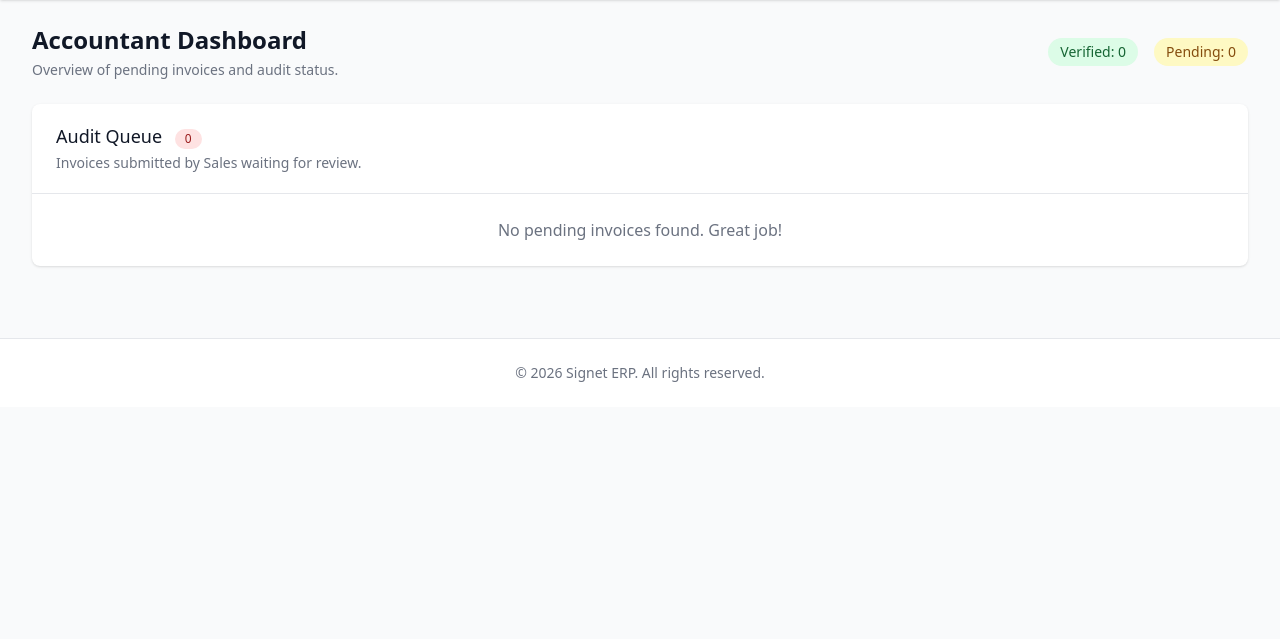
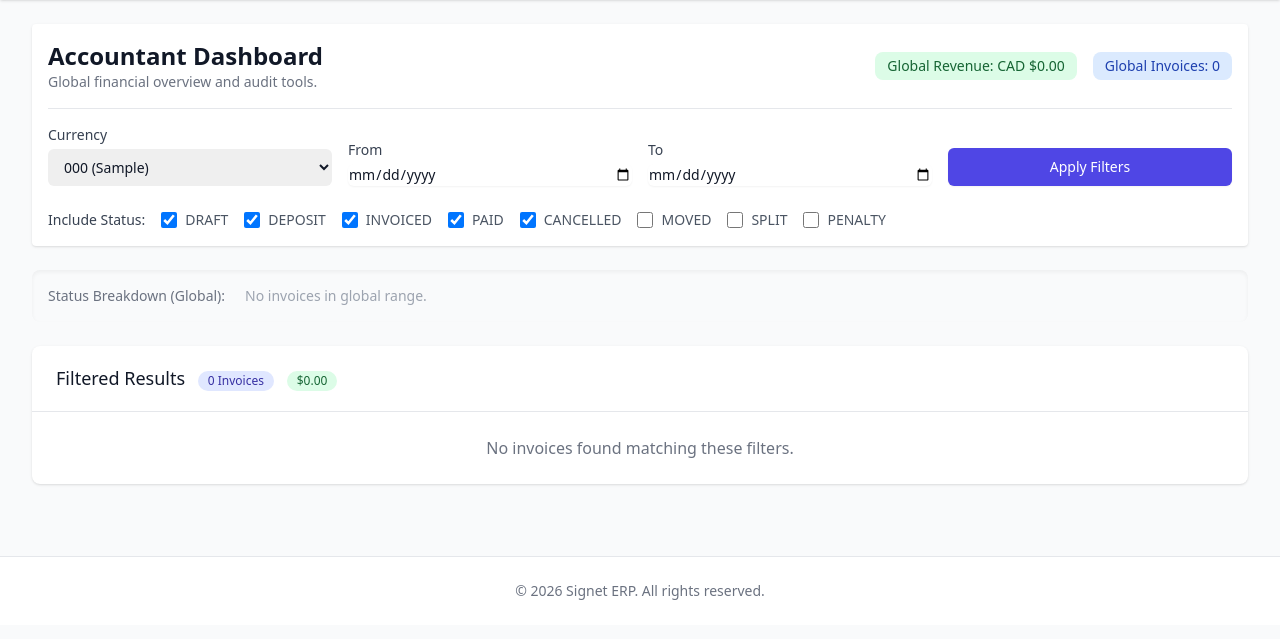
Before and after one commit to vladlinhg/Signet-AWS, a Django app: page /accountant/dashboard/ in a window 1280 px wide. Shown: the part 65-704 px from the top of the page. Run offline with Django 5.2, Linux system fonts and the light colour scheme; a user stored in the database is signed in; tables that the repository leaves empty hold one stand-in row (values such as "Sample post"); some libraries are stand-ins or nearby versions.

Commit message:
mvp finished

```diff
--- a/src/apps/invoices/models.py
+++ b/src/apps/invoices/models.py
@@ -42,10 +42,6 @@
         MOVED = 'MOVED', 'Moved'
         SPLIT = 'SPLIT', 'Split'
         PENALTY = 'PENALTY', 'Penalty'
-        # Restored Legacy Statuses for Compatibility
-        SUBMITTED = 'SUBMITTED', 'Submitted for Audit'
-        NEEDS_FIX = 'NEEDS_FIX', 'Needs Fix'
-        VERIFIED = 'VERIFIED', 'Verified'
 
     class Language(models.TextChoices):
         ENGLISH = 'EN', 'English'
--- a/src/engine/pages/accountant/views.py
+++ b/src/engine/pages/accountant/views.py
@@ -12,16 +12,78 @@
 @user_passes_test(is_accountant)
 def accountant_dashboard(request):
     """
-    Main dashboard for the Accountant.
-    Shows 'Submitted' invoices (Priority) and recent 'Verified' ones.
+    Main dashboard for the Accountant (Remastered).
+    Features: Global Filters (Status, Currency, Time), Status Breakdown.
     """
-    # Priority: Submitted invoices needing audit
-    audit_queue = Invoice.objects.filter(status=Invoice.Status.SUBMITTED).order_by('created_at')
+    from django.db.models import Sum, Count, Q
+    from django.utils import timezone
+    from apps.currencies.models import Currency
 
-    # Stats
+    # --- 1. Filter Parameters ---
+    selected_currency_code = request.GET.get('currency', 'CAD')
+    selected_statuses = request.GET.getlist('status')
+    date_from = request.GET.get('date_from')
+    date_to = request.GET.get('date_to')
+
+    # Defaults
+    available_currencies = Currency.objects.all()
+    if not selected_statuses:
+        # Default Filter: Active statuses + Cancelled?
+        # User wants to enable Cancelled by default if they select it,
+        # but what is the initial land state?
+        # Let's include everything commonly relevant.
+        selected_statuses = [
+            Invoice.Status.INVOICED,
+            Invoice.Status.PAID,
+            Invoice.Status.DEPOSIT,
+            Invoice.Status.DRAFT,
+            Invoice.Status.CANCELLED # Included for visibility as per recent request?
+            # Or maybe let user select it.
+        ]
+
+    # --- 2. Base Query (Global Scope) ---
+    # Global Scope = Currency + Date (IGNORING Status)
+    global_qs = Invoice.objects.all().select_related('currency', 'sales_agent')
+    global_qs = global_qs.filter(currency__code=selected_currency_code)
+
+    if date_from:
+        global_qs = global_qs.filter(created_at__date__gte=date_from)
+    if date_to:
+        global_qs = global_qs.filter(created_at__date__lte=date_to)
+
+    # --- 3. Global Metrics (Header / Top) ---
+    global_revenue = global_qs.aggregate(s=Sum('total_amount'))['s'] or 0
+    global_invoice_count = global_qs.count()
+
+    # --- 4. Status Breakdown ---
+    # Breakdown of the Global Scope so user sees the distribution available
+    status_counts = global_qs.values('status').annotate(count=Count('id')).order_by('status')
+    status_map = {item['status']: item['count'] for item in status_counts}
+
+    # --- 5. Filtered Scope (Applied Statuses) ---
+    filtered_qs = global_qs.filter(status__in=selected_statuses).order_by('-created_at', '-total_amount')
+
+    # --- 6. Filtered Metrics (Table Area) ---
+    filtered_revenue = filtered_qs.aggregate(s=Sum('total_amount'))['s'] or 0
+    filtered_invoice_count = filtered_qs.count()
+
     context = {
-        'audit_queue': audit_queue,
-        'verified_count': Invoice.objects.filter(status=Invoice.Status.VERIFIED).count(),
-        'pending_count': audit_queue.count(),
+        # Data
+        'invoices': filtered_qs,
+        'status_map': status_map,
+
+        # Metrics
+        'global_revenue': global_revenue,
+        'global_invoice_count': global_invoice_count,
+        'filtered_revenue': filtered_revenue,
+        'filtered_invoice_count': filtered_invoice_count,
+
+        # Filter Context
+        'available_currencies': available_currencies,
+        'selected_currency_code': selected_currency_code,
+        'available_statuses': Invoice.Status.values,
+        'selected_statuses': selected_statuses,
+        'date_from': date_from,
+        'date_to': date_to,
     }
     return render(request, 'roles/accountant/dashboard.html', context)
--- a/src/engine/pages/marketing/views.py
+++ b/src/engine/pages/marketing/views.py
@@ -26,7 +26,7 @@
     # Status: Default to 'real' revenue if empty
     selected_statuses = request.GET.getlist('status')
     if not selected_statuses:
-        selected_statuses = [Invoice.Status.PAID, Invoice.Status.DEPOSIT, Invoice.Status.INVOICED, Invoice.Status.VERIFIED]
+        selected_statuses = [Invoice.Status.PAID, Invoice.Status.DEPOSIT, Invoice.Status.INVOICED]
 
     # Currency: Default to CAD or first available
     selected_currency_code = request.GET.get('currency', 'CAD')
--- a/src/templates/roles/accountant/dashboard.html
+++ b/src/templates/roles/accountant/dashboard.html
@@ -1,76 +1,161 @@
 {% extends 'base.html' %}
 
-{% block title %}Dashboard - Signet ERP{% endblock %}
+{% block title %}Accountant Dashboard - Signet ERP{% endblock %}
 
 {% block content %}
 <div class="space-y-6">
-    <!-- Header -->
-    <div class="sm:flex sm:items-center sm:justify-between">
-        <div>
-            <h1 class="text-2xl font-bold text-gray-900">Accountant Dashboard</h1>
-            <p class="mt-1 text-sm text-gray-500">Overview of pending invoices and audit status.</p>
-        </div>
-        <div class="mt-4 sm:mt-0">
-            <div class="flex space-x-4 text-sm text-gray-600">
-                <span class="px-3 py-1 bg-green-100 text-green-800 rounded-full font-medium">Verified: {{ verified_count }}</span>
-                <span class="px-3 py-1 bg-yellow-100 text-yellow-800 rounded-full font-medium">Pending: {{ pending_count }}</span>
+    <!-- 1. Header & Filters -->
+    <div class="bg-white p-4 rounded shadow">
+        <div class="sm:flex sm:items-center sm:justify-between mb-4">
+            <div>
+                <h1 class="text-2xl font-bold text-gray-900">Accountant Dashboard</h1>
+                <p class="text-sm text-gray-500">Global financial overview and audit tools.</p>
+            </div>
+             <div class="mt-4 sm:mt-0">
+                <div class="flex space-x-4 text-sm text-gray-600">
+                    <!-- GLOBAL METRICS (Ignores Status Filter) -->
+                    <span class="px-3 py-1 bg-green-100 text-green-800 rounded-lg font-medium" title="All Statuses in Selected Currency/Time">
+                        Global Revenue: {{ selected_currency_code }} ${{ global_revenue|floatformat:2 }}
+                    </span>
+                    <span class="px-3 py-1 bg-blue-100 text-blue-800 rounded-lg font-medium" title="All Statuses in Selected Currency/Time">
+                        Global Invoices: {{ global_invoice_count }}
+                    </span>
+                </div>
             </div>
         </div>
+
+        <!-- Filter Form -->
+        <form method="get" class="grid grid-cols-1 md:grid-cols-4 gap-4 items-end border-t pt-4">
+            <!-- Currency -->
+            <div>
+                <label class="block text-sm font-medium text-gray-700">Currency</label>
+                <select name="currency" class="mt-1 block w-full pl-3 pr-10 py-2 text-base border-gray-300 focus:outline-none focus:ring-indigo-500 focus:border-indigo-500 sm:text-sm rounded-md">
+                    {% for curr in available_currencies %}
+                    <option value="{{ curr.code }}" {% if curr.code == selected_currency_code %}selected{% endif %}>
+                        {{ curr.code }} ({{ curr.symbol }})
+                    </option>
+                    {% endfor %}
+                </select>
+            </div>
+
+            <!-- Date Range -->
+            <div>
+                <label class="block text-sm font-medium text-gray-700">From</label>
+                <input type="date" name="date_from" value="{{ date_from|default:'' }}"
+                       class="mt-1 block w-full border-gray-300 rounded-md shadow-sm focus:ring-indigo-500 focus:border-indigo-500 sm:text-sm">
+            </div>
+            <div>
+                <label class="block text-sm font-medium text-gray-700">To</label>
+                <input type="date" name="date_to" value="{{ date_to|default:'' }}"
+                       class="mt-1 block w-full border-gray-300 rounded-md shadow-sm focus:ring-indigo-500 focus:border-indigo-500 sm:text-sm">
+            </div>
+
+            <!-- Apply Button -->
+            <div>
+                <button type="submit" class="w-full inline-flex justify-center py-2 px-4 border border-transparent shadow-sm text-sm font-medium rounded-md text-white bg-indigo-600 hover:bg-indigo-700 focus:outline-none">
+                    Apply Filters
+                </button>
+            </div>
+
+            <!-- Status (Multi-Select) -->
+            <div class="md:col-span-4 flex flex-wrap items-center gap-4 mt-2">
+                <span class="text-sm font-medium text-gray-700">Include Status:</span>
+                {% for status in available_statuses %}
+                <label class="inline-flex items-center">
+                    <input type="checkbox" name="status" value="{{ status }}"
+                           {% if status in selected_statuses %}checked{% endif %}
+                           class="form-checkbox h-4 w-4 text-indigo-600 transition duration-150 ease-in-out">
+                    <span class="ml-2 text-sm text-gray-600">{{ status }}</span>
+                </label>
+                {% endfor %}
+            </div>
+        </form>
     </div>
 
-    <!-- Audit Queue Section -->
+    <!-- 2. Status Breakdown Bar (Based on Global Scope to show availability) -->
+    <div class="bg-gray-50 p-4 rounded-lg shadow-inner flex flex-wrap gap-3">
+        <span class="text-sm font-medium text-gray-500 self-center mr-2">Status Breakdown (Global):</span>
+        {% for status, count in status_map.items %}
+        <span class="px-3 py-1 rounded-full text-xs font-semibold bg-white border border-gray-200 text-gray-700 shadow-sm">
+            {{ status }}: <span class="text-indigo-600">{{ count }}</span>
+        </span>
+        {% empty %}
+        <span class="text-sm text-gray-400">No invoices in global range.</span>
+        {% endfor %}
+    </div>
+
+    <!-- 3. Invoices Table (Filtered) -->
     <div class="bg-white shadow overflow-hidden sm:rounded-lg">
-        <div class="px-4 py-5 sm:px-6 border-b border-gray-200">
+        <div class="px-4 py-5 sm:px-6 border-b border-gray-200 flex justify-between items-center">
             <h3 class="text-lg leading-6 font-medium text-gray-900">
-                Audit Queue <span
-                    class="ml-2 inline-flex items-center px-2.5 py-0.5 rounded-full text-xs font-medium bg-red-100 text-red-800">{{ audit_queue.count }}</span>
+                Filtered Results
+                <!-- FILTERED METRICS (Respects Status Filters) -->
+                <span class="ml-2 inline-flex items-center px-2.5 py-0.5 rounded-full text-xs font-medium bg-indigo-100 text-indigo-800">
+                    {{ filtered_invoice_count }} Invoices
+                </span>
+                <span class="ml-2 inline-flex items-center px-2.5 py-0.5 rounded-full text-xs font-medium bg-green-100 text-green-800">
+                    ${{ filtered_revenue|floatformat:2 }}
+                </span>
             </h3>
-            <p class="mt-1 max-w-2xl text-sm text-gray-500">Invoices submitted by Sales waiting for review.</p>
+            <!-- Optional: CSV Export Button could go here -->
         </div>
 
-        {% if audit_queue %}
-        <ul class="divide-y divide-gray-200">
-            {% for invoice in audit_queue %}
-            <li>
-                <a href="{% url 'invoice_audit_detail' invoice.pk %}" class="block hover:bg-gray-50">
-                    <div class="px-4 py-4 sm:px-6">
-                        <div class="flex items-center justify-between">
-                            <p class="text-sm font-medium text-indigo-600 truncate">
+        {% if invoices %}
+        <div class="overflow-x-auto">
+            <table class="min-w-full divide-y divide-gray-200">
+                <thead class="bg-gray-50">
+                    <tr>
+                        <th class="px-6 py-3 text-left text-xs font-medium text-gray-500 uppercase">Invoice #</th>
+                        <th class="px-6 py-3 text-left text-xs font-medium text-gray-500 uppercase">Client</th>
+                        <th class="px-6 py-3 text-left text-xs font-medium text-gray-500 uppercase">Agent</th>
+                        <th class="px-6 py-3 text-left text-xs font-medium text-gray-500 uppercase">Amount</th>
+                        <th class="px-6 py-3 text-left text-xs font-medium text-gray-500 uppercase">Status</th>
+                        <th class="px-6 py-3 text-left text-xs font-medium text-gray-500 uppercase">Date</th>
+                        <th class="px-6 py-3 text-right text-xs font-medium text-gray-500 uppercase">Action</th>
+                    </tr>
+                </thead>
+                <tbody class="bg-white divide-y divide-gray-200">
+                    {% for invoice in invoices %}
+                    <tr class="hover:bg-gray-50">
+                        <td class="px-6 py-4 whitespace-nowrap text-sm font-medium text-indigo-600">
+                            <a href="{% url 'invoice_audit_detail' invoice.pk %}" class="hover:text-indigo-900">
                                 {{ invoice.invoice_number }}
-                            </p>
-                            <div class="ml-2 flex-shrink-0 flex">
-                                <p
-                                    class="px-2 inline-flex text-xs leading-5 font-semibold rounded-full bg-yellow-100 text-yellow-800">
-                                    {{ invoice.get_status_display }}
-                                </p>
-                            </div>
-                        </div>
-                        <div class="mt-2 sm:flex sm:justify-between">
-                            <div class="sm:flex">
-                                <p class="flex items-center text-sm text-gray-500">
-                                    Client: {{ invoice.client }}
-                                </p>
-                                <p class="mt-2 flex items-center text-sm text-gray-500 sm:mt-0 sm:ml-6">
-                                    Agent: {{ invoice.sales_agent.username }}
-                                </p>
-                            </div>
-                            <div class="mt-2 flex items-center text-sm text-gray-500 sm:mt-0">
-                                <p>
-                                    Total: <span class="font-bold text-gray-900">${{ invoice.total_amount }}</span>
-                                </p>
-                                <p class="ml-6 text-xs text-gray-400">
-                                    {{ invoice.created_at|date:"M d, Y" }}
-                                </p>
-                            </div>
-                        </div>
-                    </div>
-                </a>
-            </li>
-            {% endfor %}
-        </ul>
+                            </a>
+                        </td>
+                        <td class="px-6 py-4 whitespace-nowrap text-sm text-gray-500">
+                             {% with first_item=invoice.items.first %}
+                                {{ first_item.client.first_name }} {{ first_item.client.last_name }}
+                             {% endwith %}
+                        </td>
+                        <td class="px-6 py-4 whitespace-nowrap text-sm text-gray-500">
+                            {{ invoice.sales_agent.username }}
+                        </td>
+                        <td class="px-6 py-4 whitespace-nowrap text-sm text-gray-900">
+                            {{ invoice.currency.symbol }}{{ invoice.total_amount }}
+                        </td>
+                        <td class="px-6 py-4 whitespace-nowrap">
+                            <span class="px-2 inline-flex text-xs leading-5 font-semibold rounded-full
+                                {% if invoice.status == 'PAID' %}bg-green-100 text-green-800
+                                {% elif invoice.status == 'CANCELLED' %}bg-red-100 text-red-800
+                                {% elif invoice.status == 'DEPOSIT' %}bg-blue-100 text-blue-800
+                                {% else %}bg-yellow-100 text-yellow-800{% endif %}">
+                                {{ invoice.get_status_display }}
+                            </span>
+                        </td>
+                        <td class="px-6 py-4 whitespace-nowrap text-sm text-gray-500">
+                            {{ invoice.created_at|date:"M d, Y" }}
+                        </td>
+                        <td class="px-6 py-4 whitespace-nowrap text-right text-sm font-medium">
+                            <a href="{% url 'admin:invoices_invoice_change' invoice.pk %}" class="text-indigo-600 hover:text-indigo-900">Edit</a>
+                        </td>
+                    </tr>
+                    {% endfor %}
+                </tbody>
+            </table>
+        </div>
         {% else %}
         <div class="p-6 text-center text-gray-500">
-            No pending invoices found. Great job!
+            No invoices found matching these filters.
         </div>
         {% endif %}
     </div>
```
Also changed, not shown: src/engine/pages/manager/views.py (+66 -18 lines), src/engine/pages/sales/views.py (+15 -14 lines), src/templates/roles/manager/dashboard.html (+64 -69 lines), src/tests/test_dashboard_renovation.py (added, +116 -0 lines), src/tests/test_sales_fix.py (added, +40 -0 lines).
